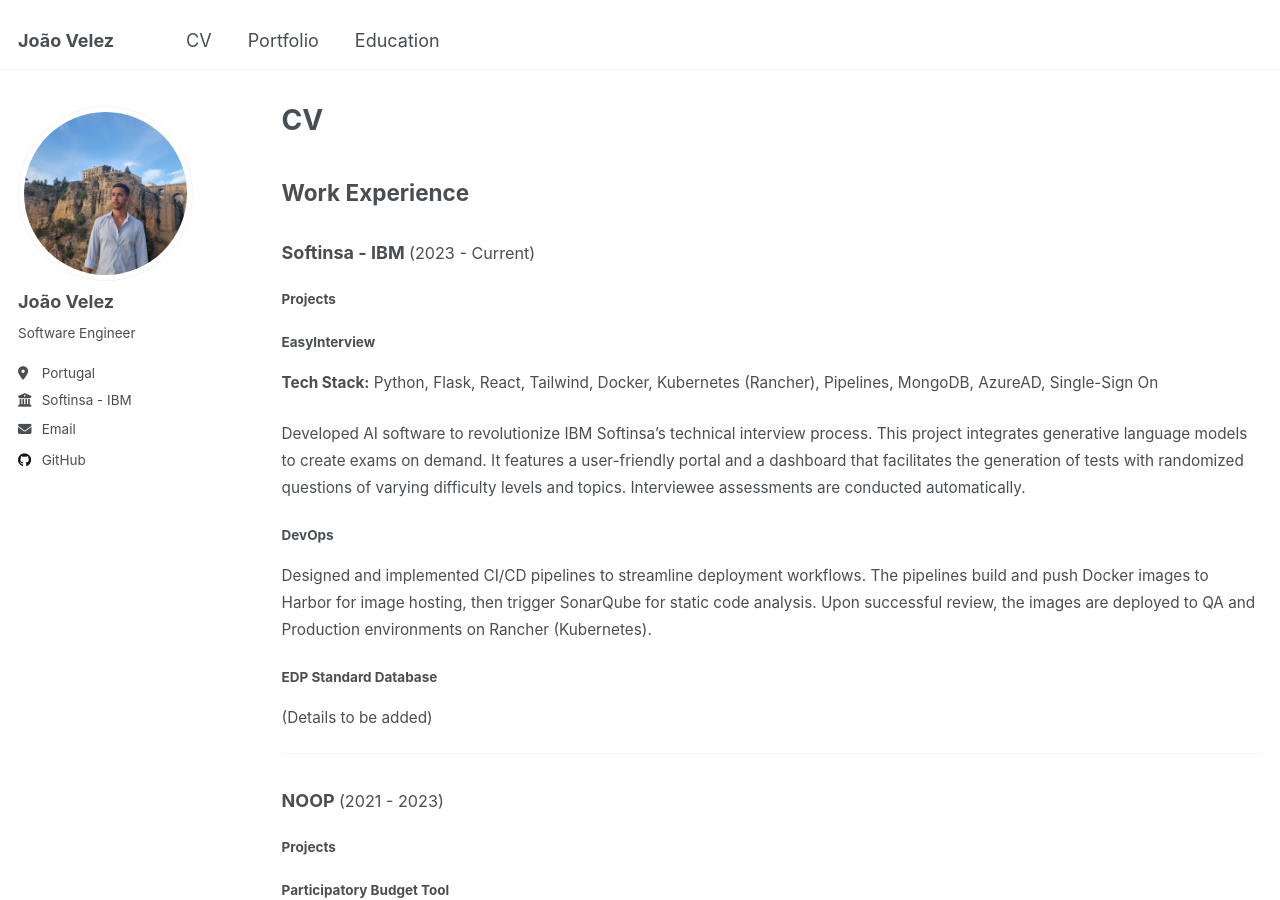
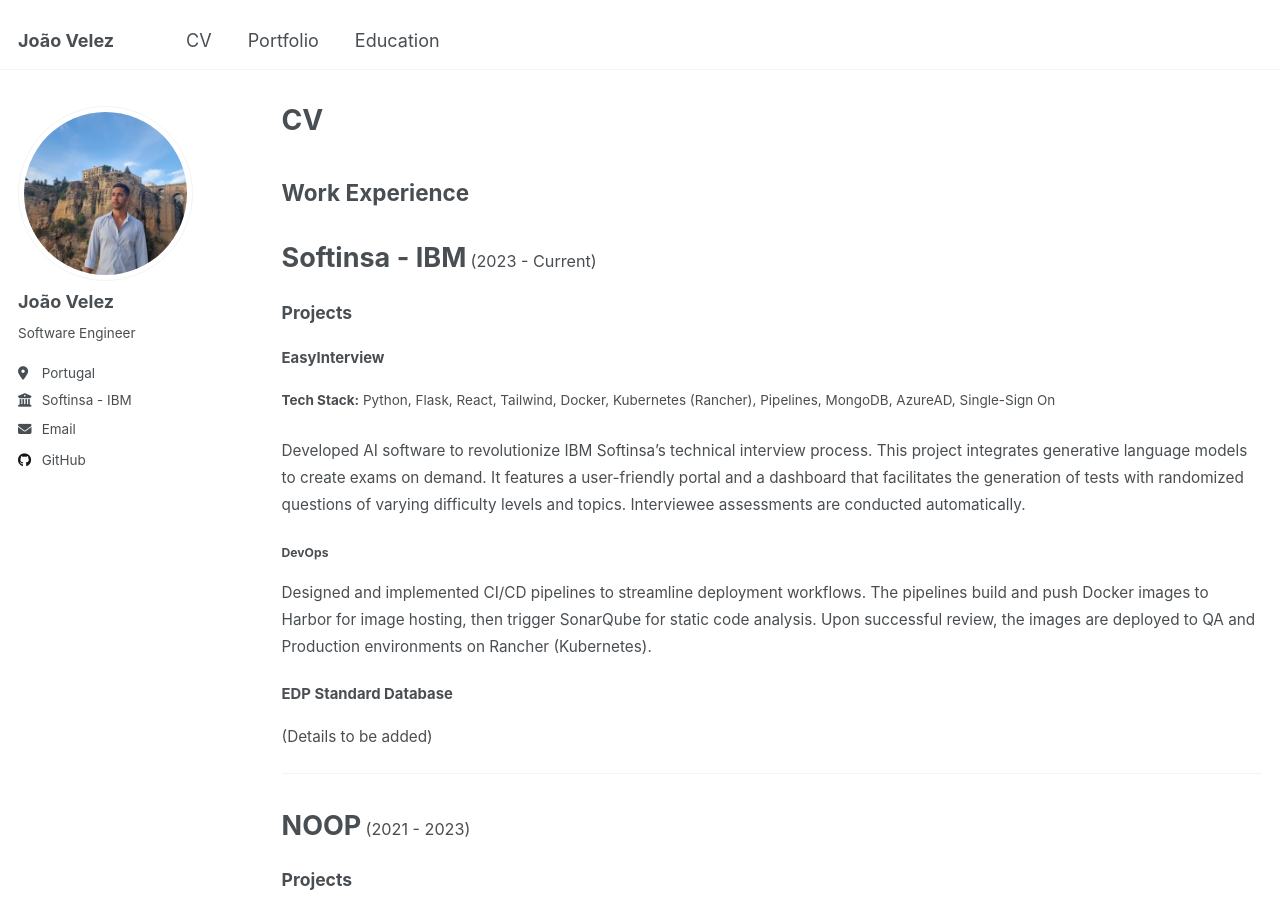
Before and after one commit to QuaNilo/QuaNilo.github.io, a Jekyll site: the page built from _pages/cv.md, in a window 1280 px wide and 900 px high. Built offline with Jekyll 4.4.1, drawn with Linux system fonts in a browser that asks for light colours.

Commit message:
Updated styling of cv

```diff
--- a/_pages/cv.md
+++ b/_pages/cv.md
@@ -10,65 +10,59 @@ redirect_from:
 {% include base_path %}
 
 ## Work Experience
-### **Softinsa - IBM** <span style="font-size: 0.9em; font-weight: normal;">(2023 - Current)</span>
+### <span style="font-size: 1.5em;">**Softinsa - IBM**</span> <span style="font-size: 0.9em; font-weight: normal;">(2023 - Current)</span>
 
-#### Projects
+#### <span style="font-size: 1.3em;">Projects</span>
 
-##### **EasyInterview**
-<span style="font-size: 0.85em;"><strong>Tech Stack:</strong> Python, Flask, React, Tailwind, Docker, Kubernetes (Rancher), Pipelines, MongoDB, AzureAD, Single-Sign On</span>
+##### <span style="font-size: 1.1em;">**EasyInterview**</span>
+<span style="font-size: 0.75em;"><strong>Tech Stack:</strong> Python, Flask, React, Tailwind, Docker, Kubernetes (Rancher), Pipelines, MongoDB, AzureAD, Single-Sign On</span>
 
 <span style="font-size: 0.85em;">
 Developed AI software to revolutionize IBM Softinsa's technical interview process. This project integrates generative language models to create exams on demand. It features a user-friendly portal and a dashboard that facilitates the generation of tests with randomized questions of varying difficulty levels and topics. Interviewee assessments are conducted automatically.
 </span>
 
-##### **DevOps**
+##### <span style="font-size: 0.9em;">**DevOps**</span>
 <span style="font-size: 0.85em;">
 Designed and implemented CI/CD pipelines to streamline deployment workflows. The pipelines build and push Docker images to Harbor for image hosting, then trigger SonarQube for static code analysis. Upon successful review, the images are deployed to QA and Production environments on Rancher (Kubernetes).
 </span>
 
-##### **EDP Standard Database**
+##### <span style="font-size: 1.1em;">**EDP Standard Database**</span>
 <span style="font-size: 0.85em;">(Details to be added)</span>
 
 ---
 
-### **NOOP** <span style="font-size: 0.9em; font-weight: normal;">(2021 - 2023)</span>
+### <span style="font-size: 1.5em;">**NOOP**</span> <span style="font-size: 0.9em; font-weight: normal;">(2021 - 2023)</span>
 
-#### Projects
+#### <span style="font-size: 1.3em;">Projects</span>
 
-##### **Participatory Budget Tool**
-<span style="font-size: 0.85em;"><strong>Tech Stack:</strong> TALL (Tailwind, Alpine, Livewire, Laravel)</span>
+##### <span style="font-size: 1.1em;">**Participatory Budget Tool**</span>
+<span style="font-size: 0.75em"><strong>Tech Stack:</strong> TALL (Tailwind, Alpine, Livewire, Laravel)</span>
 
 <span style="font-size: 0.85em;">
 Built a solution that enables town halls to allow citizens to vote on and create proposals for initiatives and projects to allocate the participatory budget within their respective towns.
 </span>
 
-##### **AI-Powered Meeting Transcriber**
-<span style="font-size: 0.85em;"><strong>Tech Stack:</strong> Python, Flask, OpenAI LLM, Azure Storage, Docker</span>
+##### <span style="font-size: 1.1em;">**AI-Powered Meeting Transcriber**</span>
+<span style="font-size: 0.75em;"><strong>Tech Stack:</strong> Python, Flask, OpenAI LLM, Azure Storage, Docker</span>
 
 <span style="font-size: 0.85em;">
 Developed a Docker-integrated microservice utilizing LLM Models from OpenAI and Azure Speech Services to transcribe and diarize speakers from lengthy audio recordings of town hall meetings (or any other meeting). Implemented features include generating a summarized text, key points, a verbatim transcript, and various other functionalities, all compiled into a Word document.
 </span>
 
-##### **Intelligent Document & Media Processing SaaS**
-<span style="font-size: 0.85em;"><strong>Tech Stack:</strong> Python, Flask, LangChain, OpenAI LLM, Azure Storage, FAISS (Vector DB), Docker</span>
+##### <span style="font-size: 1.1em;">**Intelligent Document & Media Processing SaaS**</span>
+<span style="font-size: 0.75em;"><strong>Tech Stack:</strong> Python, Flask, LangChain, OpenAI LLM, Azure Storage, FAISS (Vector DB), Docker</span>
 
 <span style="font-size: 0.85em;">
 Designed and developed a SaaS platform enabling users to upload and query various file types (PDFs, Word documents, audio, and images) using an AI assistant. Leveraged LangChain for data processing and retrieval-augmented generation (RAG), integrating OpenAI's LLM models for contextual understanding. Built a scalable Python (FastAPI/Flask) backend to handle file processing, embedding generation, and conversational AI. Optimized PostgreSQL/Vector DBs (FAISS, ChromaDB, Weaviate) for semantic search and ensured secure API communication with authentication and role-based access controls.
 </span>
 
----
-
-## **DevOps**
+##### <span style="font-size: 0.9em;">**DevOps**</span>
 <span style="font-size: 0.85em;">
 Experience with container orchestration and deployments using pipelines for production on servers configured with Nginx and Portainer.
 </span>
 
----
-
 ## **Education**
 - Associate Degree, **Polytechnic Institute of Tomar**, 2023
-
----
 
 ## **Language Skills**
 - **Portuguese** (Mother tongue)
```
